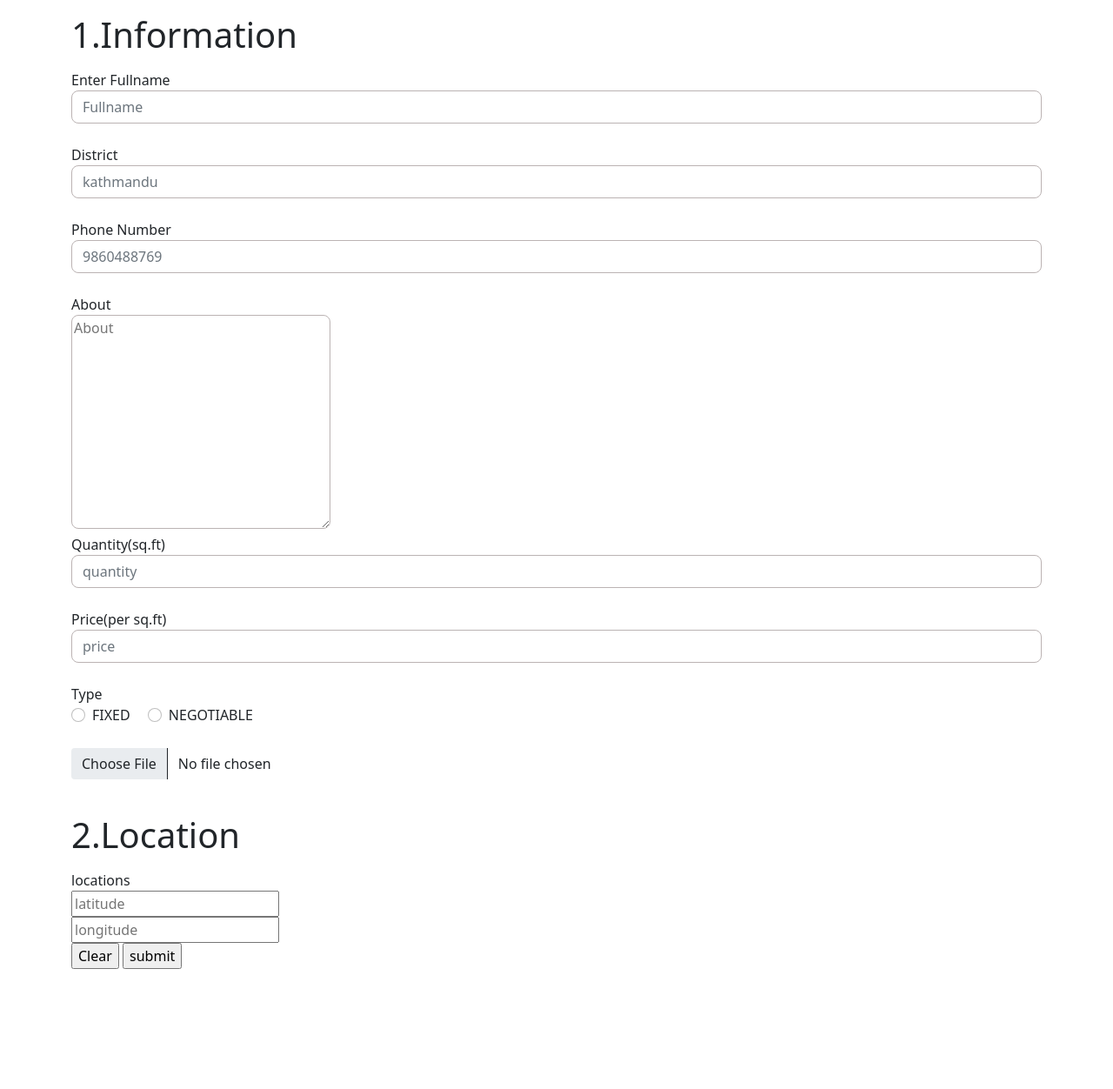
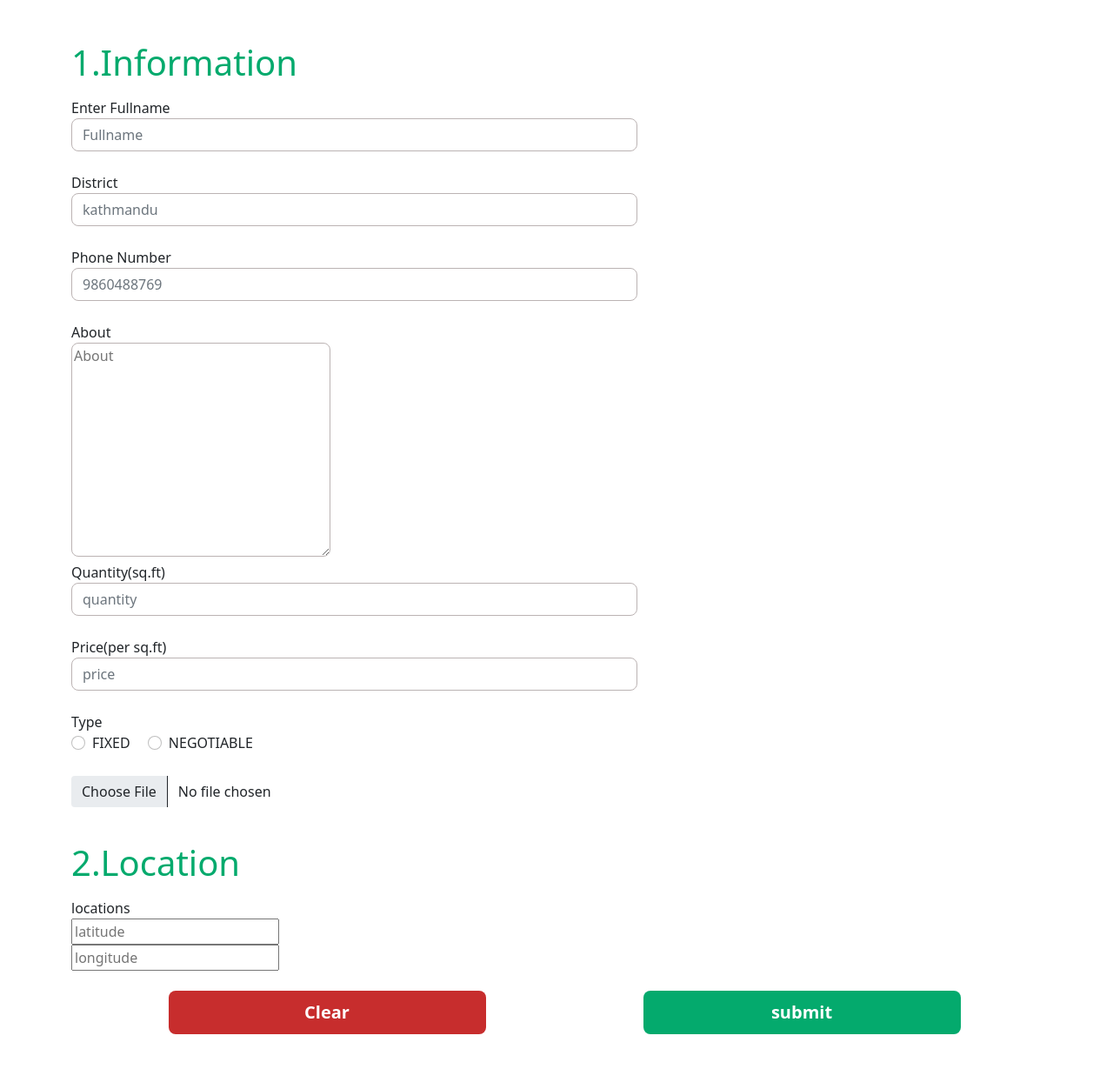
Before and after one commit to rabibasukala01/dallali, a Django app: page /add in a window 1280 px wide. Shown: the whole page at 87% size. Before the commit the page ends 1114 px from the top, so only its background shows below. Run offline with Django 3.2, Linux system fonts and the light colour scheme; the visitor is signed in with stand-in values (Sample User, id 1).

Commit message:
5-min-ui

```diff
--- a/static/add_post.css
+++ b/static/add_post.css
@@ -2,6 +2,11 @@ body {
     margin: 0;
     background-color: #ffffff;
     padding: 0;
+}
+
+h1 {
+    color: #04AA6D;
+
 }
 
 .box {
@@ -20,3 +25,30 @@ input[type="radio"]:checked {
     background-color: #04AA6D;
     border-color: #04AA6D;
 }
+
+.submit {
+    border: none;
+    background-color: #04AA6D;
+    margin-top: 15px;
+    margin-left: 18px;
+    margin-bottom: 15px;
+    border-radius: 8px;
+    height: 50px;
+    width: 365px;
+    color: white;
+    font-size: 20px;
+    font-weight: 600;
+
+}
+
+.submit:hover {
+    background-color: #000000;
+}
+
+#clear {
+    background-color: #c72d2d;
+}
+
+#clear:hover {
+    background-color: #000000;
+}
--- a/templates/add_post.html
+++ b/templates/add_post.html
@@ -12,81 +12,82 @@
 
 
     <link rel="stylesheet" href="{%static 'add_post.css'%}">
+    <link rel="stylesheet" href="/static/add_post.css">
     <title>add a post</title>
 </head>
 
 <body>
     <form action="" method='post' enctype="multipart/form-data">
         {% csrf_token %}
-        <div class="container-md">
+        <div class="container-md my-5">
 
-            <div class='mini-container'>
+            <div class='mini-container col-sm-7'>
                 <p class="heading">
                 <h1>1.Information</h1>
                 </p>
                 <label for="inputfullname">Enter Fullname</label><br>
-                <input class="form-control box shadow-none" type="text" name="fullname" id=""
-                    placeholder='Fullname'><br>
+                <input class="form-control box shadow-none" type="text" name="fullname" id="" placeholder='Fullname'
+                    required><br>
 
             </div>
 
-            <div class='mini-container'>
+            <div class='mini-container col-sm-7'>
                 <label for="inputdistrict">District</label><br>
-                <input class="form-control box shadow-none" type="text" name="address" id=""
-                    placeholder='kathmandu'><br>
+                <input class="form-control box shadow-none" type="text" name="address" id="" placeholder='kathmandu'
+                    required><br>
 
             </div>
 
-            <div class='mini-container'>
+            <div class='mini-container col-sm-7'>
                 <label for="phinput">Phone Number</label><br>
-                <input class="form-control box shadow-none" type="number" name="phone" id=""
-                    placeholder='9860488769'><br>
+                <input class="form-control box shadow-none" type="number" name="phone" id="" placeholder='9860488769'
+                    required><br>
 
             </div>
 
 
-            <div class='mini-container'>
+            <div class='mini-container col-sm-7'>
                 <label for="inputabout">About</label><br>
-                <textarea class="box" name="about" id="" cols="30" rows="10" placeholder='About'></textarea><br>
+                <textarea class="box" name="about" id="" cols="30" rows="10" placeholder='About'
+                    required></textarea><br>
 
             </div>
 
-            <div class='mini-container'>
+            <div class='mini-container col-sm-7'>
                 <label for="inputquantity">Quantity(sq.ft)</label><br>
                 <input class="form-control box shadow-none" type="number" step="any" name="quantity" id=""
-                    placeholder='quantity'><br>
+                    placeholder='quantity' required><br>
 
             </div>
-            <div class='mini-container'>
+            <div class='mini-container col-sm-7'>
                 <label for="inputprice">Price(per sq.ft)</label><br>
 
                 <input class="form-control box shadow-none" type="number" step="any" name="price" id=""
-                    placeholder='price'><br>
+                    placeholder='price' required><br>
             </div>
 
-            <div class='mini-container'>
+            <div class='mini-container col-sm-7'>
                 <label for="inputtype">Type</label><br>
                 <div class="form-check form-check-inline">
-                    <input type="radio" class="form-check-input shadow-none" name="type" id="radio1" value="FIXED">
+                    <input type="radio" class="form-check-input shadow-none" name="type" id="radio1" value="FIXED"
+                        required>
                     <label class="form-check-label" for="radio1">FIXED</label>
                 </div>
                 <div class="form-check form-check-inline">
-                    <input type="radio" class="form-check-input shadow-none" name="type" id="radio2" value="NEGOTIABLE">
+                    <input type="radio" class="form-check-input shadow-none" name="type" id="radio2" value="NEGOTIABLE"
+                        required>
                     <label class="form-check-label" for="radio2">NEGOTIABLE</label>
                 </div>
-
-
-
             </div>
 
 
-            <div class='mini-container'>
+            <div class='mini-container col-sm-7'>
                 <label for="imgfile"></label><br>
                 <input class="form-control shadow-none" style="border: none;" type="file" name="image_file"
                     id="imgfile"><br>
             </div>
 
-            <div class='mini-container'>
+            <div class='mini-container mb-2 col-sm-7'>
                 <p class="heading">
                 <h1>2.Location</h1>
                 </p>
@@ -96,8 +97,10 @@
 
 
             </div>
-            <input type="submit" value="Clear">
-            <input type="submit" value="submit">
+            <div class="container-md d-flex justify-content-around ">
+                <button disabled="disabled" id='clear' class='submit'>Clear</button>
+                <input type="submit" value="submit" class='submit'>
+            </div>
         </div>
     </form>
 
```
Also changed, not shown: static/image/download.jpg (deleted).
